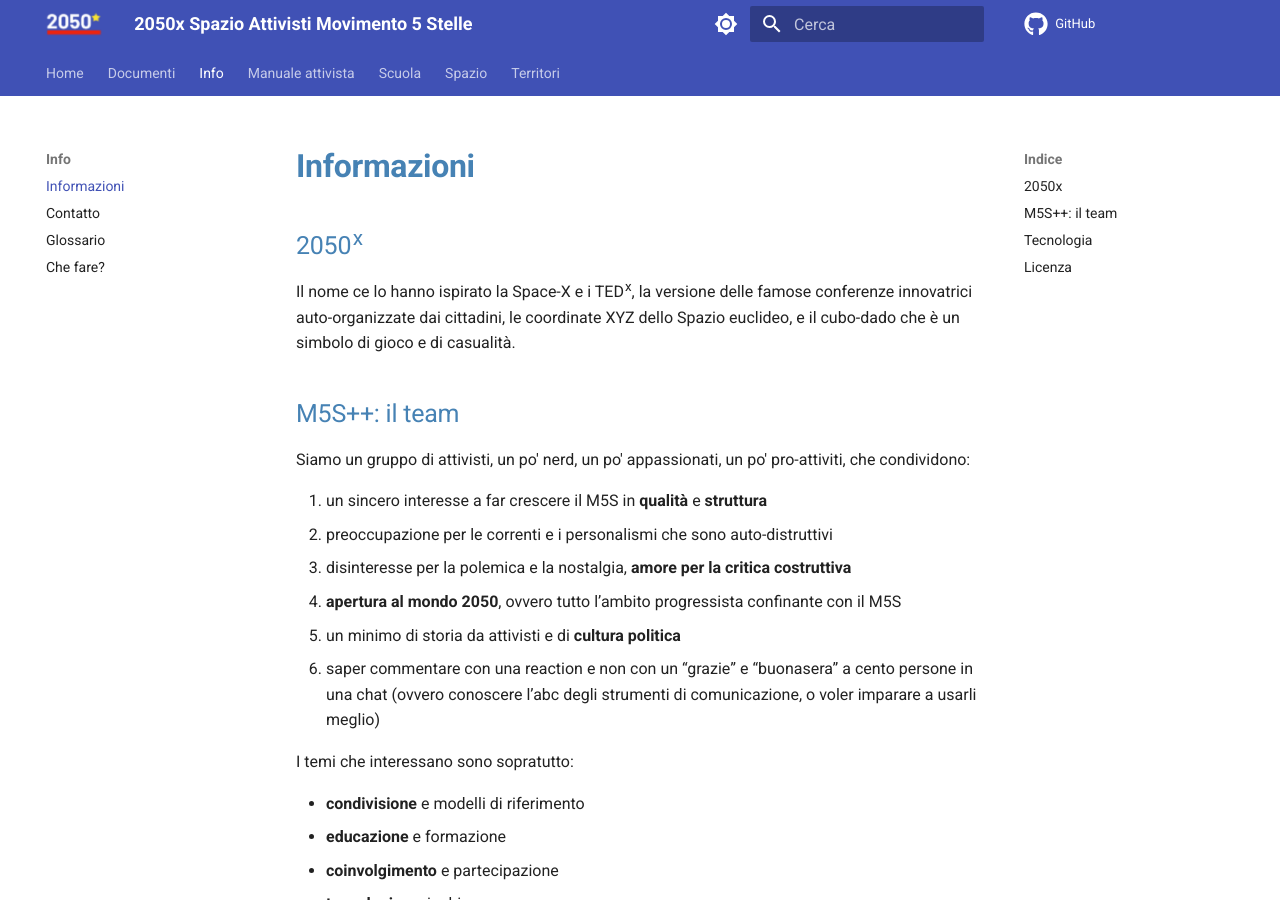
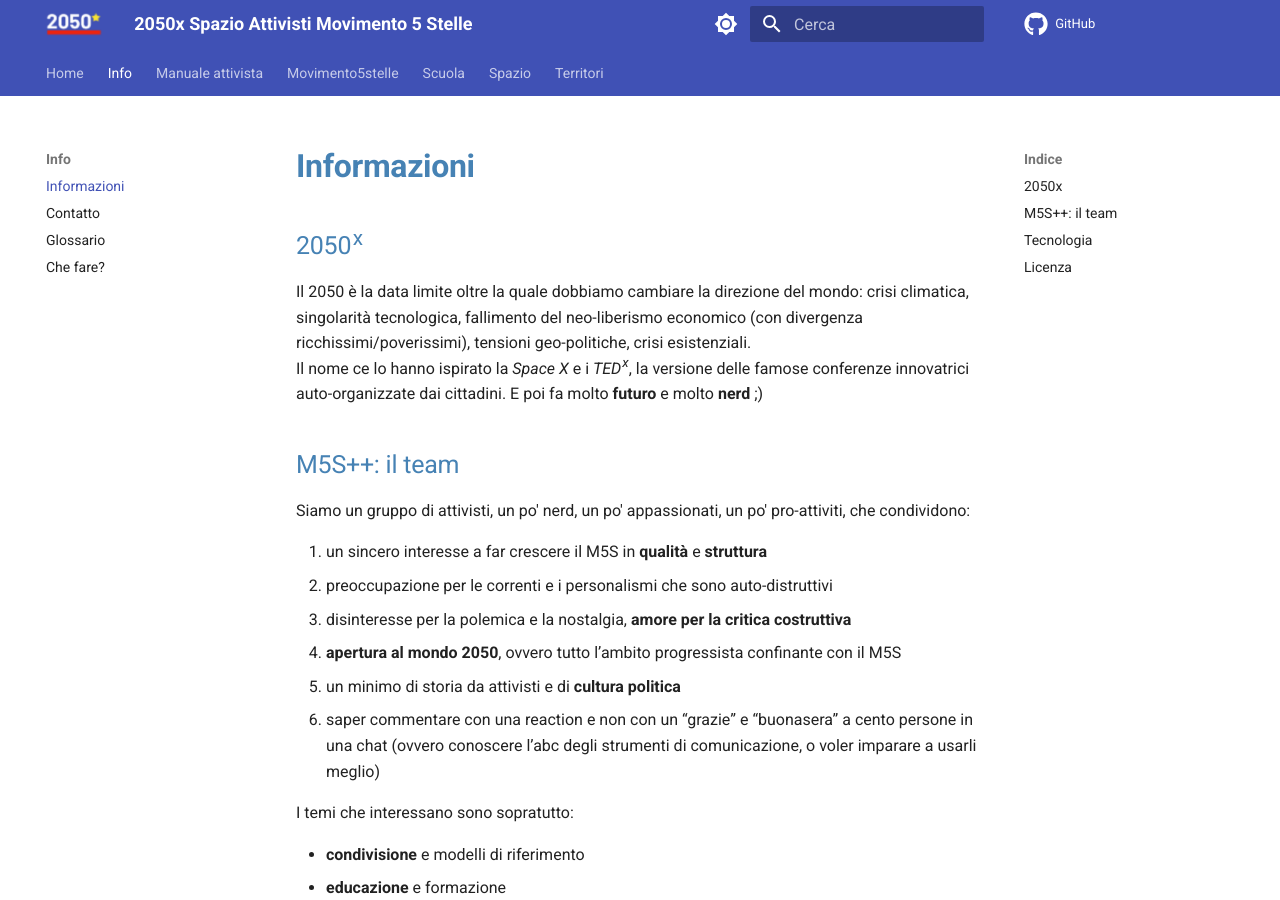
Before and after one commit to 2050x/2050x.github.io, an MkDocs documentation site: the page built from docs/info/about.md, in a window 1280 px wide and 900 px high. Built offline with MkDocs 1.6.1 and Material for MkDocs 9.7.7, drawn with Linux system fonts in a browser that asks for light colours; comment, search, counter and statistics services are not loaded.

Commit message:
riorganizzazione

```diff
--- a/docs/info/about.md
+++ b/docs/info/about.md
@@ -5,7 +5,9 @@ hide:
 # Informazioni
 
 ## 2050^x^
-Il nome ce lo hanno ispirato la Space-X e i TED^x^, la versione delle famose conferenze innovatrici auto-organizzate dai cittadini, le coordinate XYZ dello Spazio euclideo, e il cubo-dado che è un simbolo di gioco e di casualità.
+Il 2050 è la data limite oltre la quale dobbiamo cambiare la direzione del mondo:
+crisi climatica, singolarità tecnologica, fallimento del neo-liberismo economico (con divergenza ricchissimi/poverissimi), tensioni geo-politiche, crisi esistenziali.
+Il nome ce lo hanno ispirato la _Space X_ e i _TED^x^_, la versione delle famose conferenze innovatrici auto-organizzate dai cittadini. E poi fa molto **futuro** e molto **nerd** ;)
 
 ## M5S++: il team
 Siamo un gruppo di attivisti, un po' nerd, un po' appassionati, un po' pro-attiviti, che condividono:
```
Also changed, not shown: docs/spazio/index.md (+2 -2 lines), docs/spazio/web.md (+5 -0 lines), docs/movimento5stelle/archivio/carta-di-firenze.md (renamed from docs/documenti/archivio/carta-di-firenze.md), docs/movimento5stelle/dati/parlamento.md (renamed from docs/documenti/dati/parlamento.md), docs/movimento5stelle/index.md (renamed from docs/documenti/index.md), docs/movimento5stelle/regolamento-gruppi-territoriali.md (renamed from docs/documenti/regolamento-gruppi-territoriali.md), docs/movimento5stelle/statuto/2_carta-valori.md (renamed from docs/documenti/statuto/2_carta-valori.md), docs/movimento5stelle/statuto/5_iscritti.md (renamed from docs/documenti/statuto/5_iscritti.md), docs/movimento5stelle/statuto/6_gruppi-territoriali.md (renamed from docs/documenti/statuto/6_gruppi-territoriali.md), docs/movimento5stelle/storia-del-m5s.md (renamed from docs/documenti/storia-del-m5s.md), docs/spazio/film.md (added), docs/spazio/libri.md (added).
